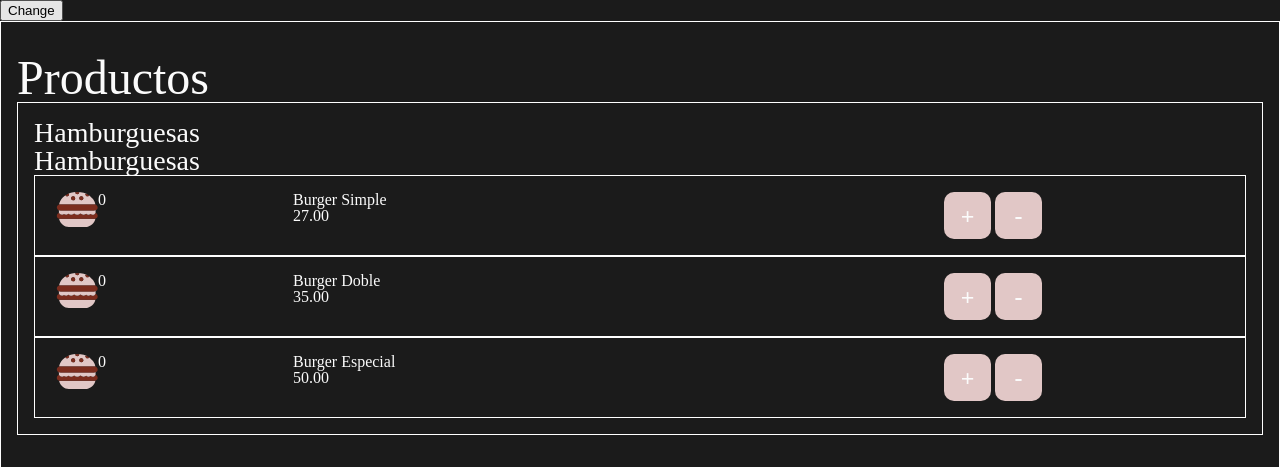
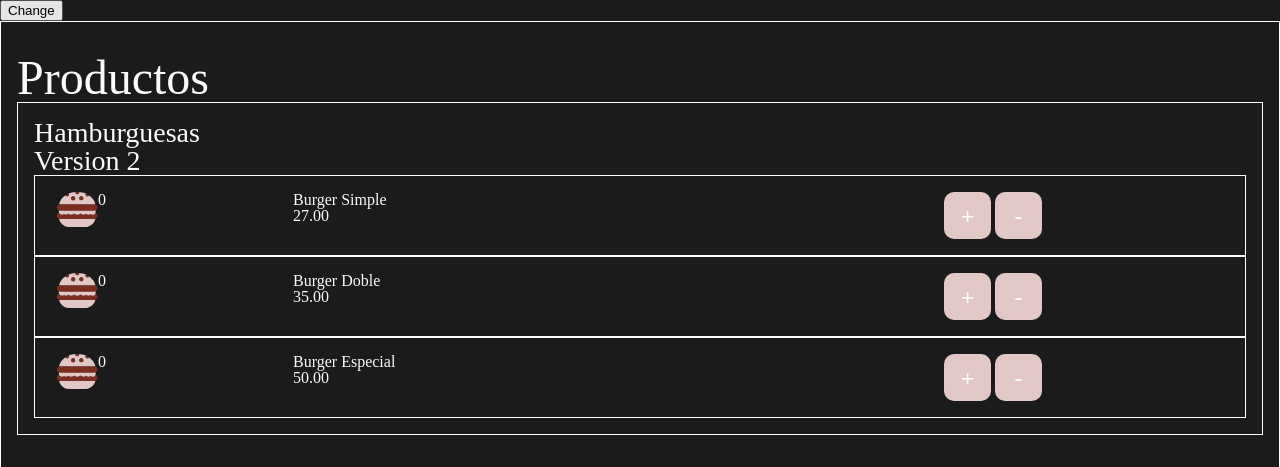
Before and after one commit to NelsonRs/hellburger, a PHP site: page / in a window 1280 px wide. Shown: the top 467 px of the page. Run offline with PHP 8.4, Linux system fonts and the light colour scheme; data comes from the database, SQL or seed files in the repository.

Commit message:
version 2 prueba

```diff
--- a/index.php
+++ b/index.php
@@ -19,7 +19,7 @@
         <section class="section-hamburguer">
             <header>
                 <h2>Hamburguesas</h2>
-                <h2>Hamburguesas</h2>
+                <h2>Version 2</h2>
             </header>
             <?=selectHamburger()?>
         </section>
```
